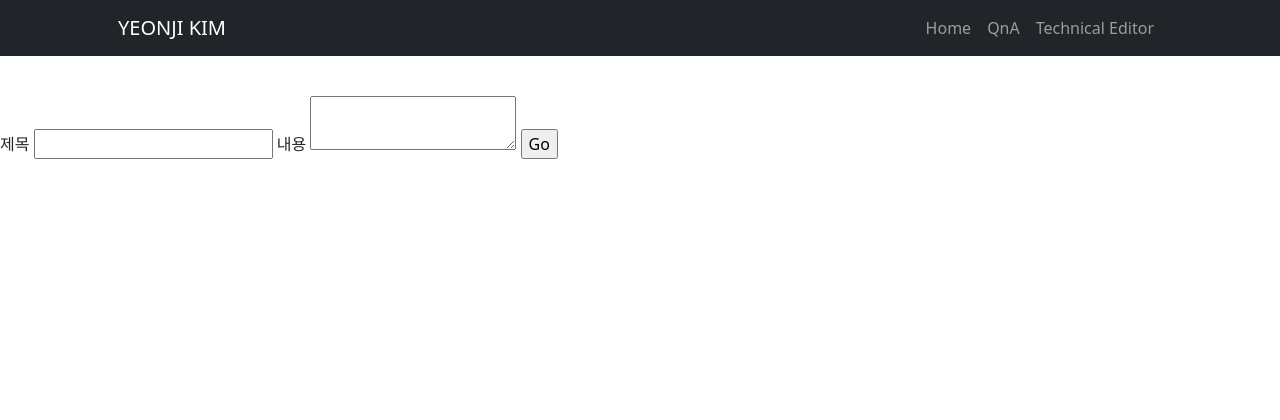
After one commit to YeonjiKim0316/fisa04-flask, a Flask app: page /board/create/ in a window 1280 px wide. The commit adds this page. Shown: the top 420 px of the page. Run offline with Flask 3, Linux system fonts and the light colour scheme.

Commit message:
add create button

```diff
--- a/flask01/app.py
+++ b/flask01/app.py
@@ -15,6 +15,7 @@ def create_app():
     # 입구 파일을 하나 만들어줍니다.
     app = Flask(__name__)
     app.config.from_object(config)
+    app.config['SQLALCHEMY_ECHO'] = True  # 디버깅용 설정
 
     # ORM을 적용
     db.init_app(app)
--- /dev/null
+++ b/flask01/board/forms.py
@@ -0,0 +1,7 @@
+from flask_wtf import FlaskForm
+from wtforms import StringField, TextAreaField
+from wtforms.validators import DataRequired
+
+class QuestionForm(FlaskForm):
+    subject = StringField('제목', validators=[DataRequired()])
+    content = TextAreaField('내용', validators=[DataRequired()])
--- a/flask01/board/views/board_views.py
+++ b/flask01/board/views/board_views.py
@@ -1,7 +1,11 @@
 
 # Blueprint 기능을 사용
-from flask import Blueprint, render_template
+from flask import Blueprint, render_template, redirect, url_for, request
 from ..models import Question
+from ..forms import QuestionForm
+from app import db
+from datetime import datetime
+
 
 cbp = Blueprint('board', __name__, url_prefix='/board')
 
@@ -22,6 +26,18 @@ def detail(question_id):
     return render_template('board/boardDetail.html', question=question)
 
 # 개별 게시글을 작성
+# 1. 작성 버튼을 누르면 게시글 작성하기 위한 form으로 이동
+# 2. 완료 버튼을 누르면 DB에 글을 저장하고, 저장된 글을 확인케 위해 전체 list로 이동을합니다.
+@cbp.route('/create/', methods=('GET', 'POST'))
+# @login_required # 실습 - answer_views에도 적용
+def create():
+    form = QuestionForm()
+    if request.method == 'POST' and form.validate_on_submit():
+        question = Question(subject=form.subject.data, content=form.content.data, create_date=datetime.now())
+        db.session.add(question)
+        db.session.commit()
+        return redirect(url_for('board.list'))
+    return render_template('board/questionForm.html', form=form)
 
 # 개별 게시글을 삭제
 
--- a/flask01/config.py
+++ b/flask01/config.py
@@ -4,3 +4,4 @@ BASE_DIR = os.path.dirname(__file__)
 
 SQLALCHEMY_DATABASE_URI = 'sqlite:///{}'.format(os.path.join(BASE_DIR, 'test.db'))
 SQLALCHEMY_TRACK_MODIFICATIONS = False #
+SECRET_KEY="fisa"
--- a/flask01/templates/board/boardList.html
+++ b/flask01/templates/board/boardList.html
@@ -5,6 +5,7 @@
 {#  render_template 함수에서 전달받은 질문 목록 데이터 question_list가 있는지 검사 #}
 
 <div class="container my-3">
+    <a href="{{ url_for('board.create') }}" class="btn btn-primary">질문 등록</a>
     <table class="table">
         <thead>
         <tr class="table-dark">
--- /dev/null
+++ b/flask01/templates/board/questionForm.html
@@ -0,0 +1,9 @@
+{% extends 'base.html' %}
+{% block content %}
+<form method="post">
+    {{ form.csrf_token }}
+    {{ form.subject.label }} {{ form.subject(size=20) }}
+    {{ form.content.label }} {{ form.content() }}
+    <input type="submit" value="Go">
+</form>
+{% endblock %}
--- a/flask01/templates/index.html
+++ b/flask01/templates/index.html
@@ -20,7 +20,7 @@
             <section class="py-5 bg-light about_me" id="scroll-target">
                 <div class="container px-5 my-5"  id="two">
                     <div class="row gx-5 align-items-center">
-                        <div class="col-lg-6"><img class="img-fluid rounded mb-5 mb-lg-0" src="data/spongebob.jpg" alt="..." /></div>
+                        <div class="col-lg-6"><img class="img-fluid rounded mb-5 mb-lg-0" src="{{ url_for('static', filename='data/spongebob.jpg') }}" alt="..." /></div>
                         <div class="col-lg-6">
                             <h2 class="fw-bolder">Programmer & Educator </h2>
                             <p class="lead fw-normal text-muted mb-0">1000번 안 되다가 1번 될 때 느끼는 희열감과<br>
@@ -33,7 +33,7 @@
             <section class="py-5" id="three">
                 <div class="container px-5 my-5">
                     <div class="row gx-5 align-items-center">
-                        <div class="col-lg-6 order-first order-lg-last"><img class="img-fluid rounded mb-5 mb-lg-0" src="data/profile.png" alt="..." /></div>
+                        <div class="col-lg-6 order-first order-lg-last"><img class="img-fluid rounded mb-5 mb-lg-0" src="{{ url_for('static', filename='data/profile.png') }}" alt="..." /></div>
                         <div class="col-lg-6">
                             <h2 class="fw-bolder">Technical Editor</h2>
                             <p class="lead fw-normal text-muted mb-0">국어국문학을 전공한 개발자의 눈으로<br> 잘 이해되는 설명과 잘 돌아가는 코드를 가진<br> 책을 세상에 선보이는 지식노동자</p>
--- a/flask01/templates/navbar.html
+++ b/flask01/templates/navbar.html
@@ -5,7 +5,7 @@
         <div class="collapse navbar-collapse" id="navbarSupportedContent">
             <ul class="navbar-nav ms-auto mb-2 mb-lg-0">
                 <li class="nav-item"><a class="nav-link" href="#one">Home</a></li>
-                <li class="nav-item"><a class="nav-link" href="#two">Developer</a></li>
+                <li class="nav-item"><a class="nav-link" href="{{ url_for('board.list')}}">QnA</a></li>
                 <li class="nav-item"><a class="nav-link" href="#three">Technical Editor</a></li>
             </ul>
 
```
Also changed, not shown: flask01/test.db.
